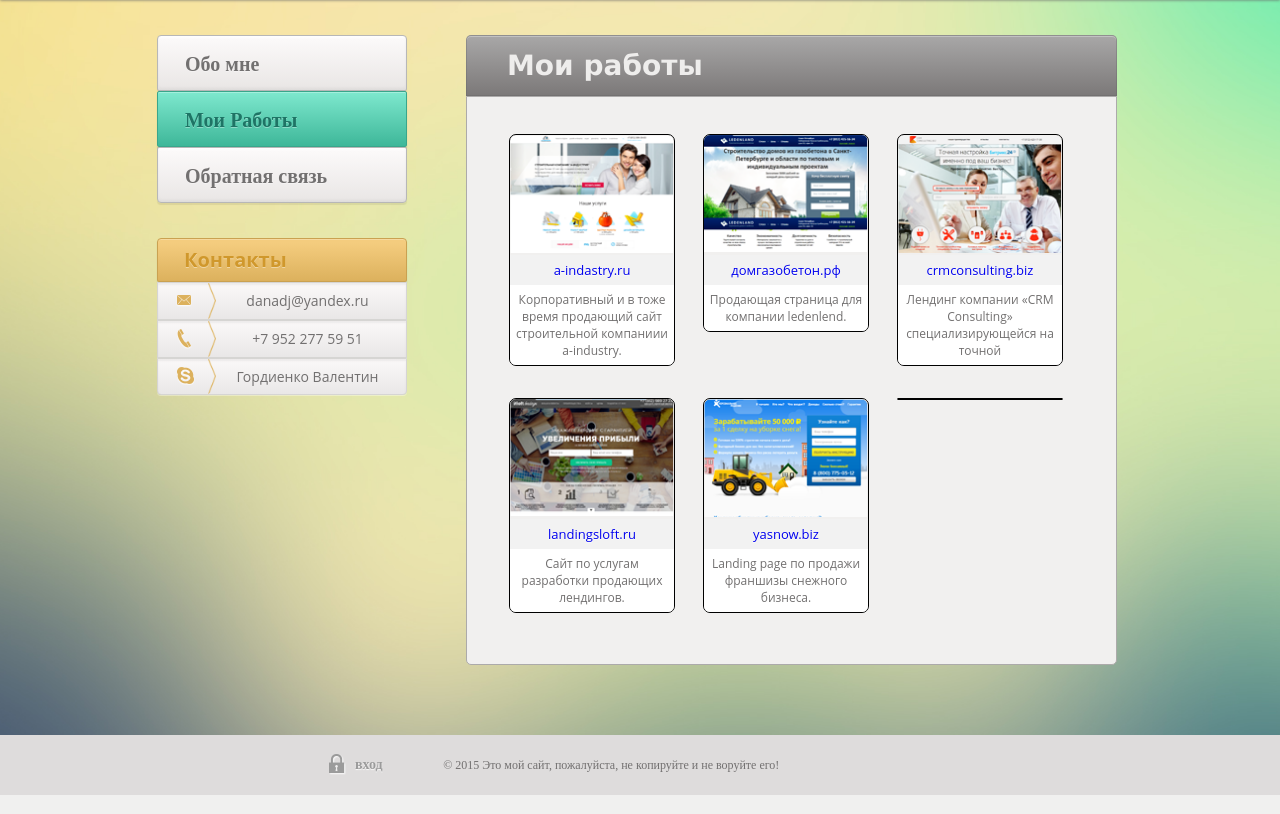
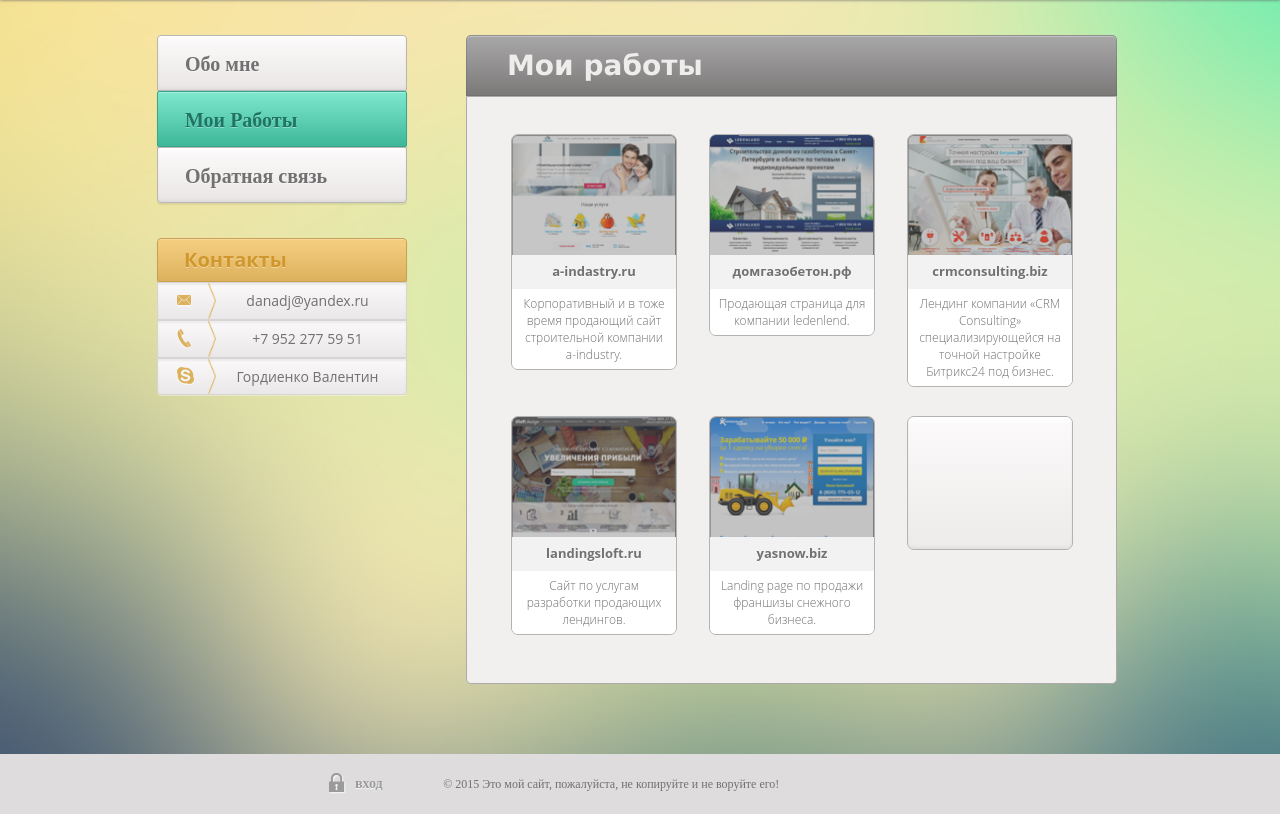
Before and after one commit to DANADJ/GVPortfolio-1, a PHP site: page /myworks.html in a window 1280 px wide. Shown: the part 97-911 px from the top of the page. Run offline with PHP 8.4, Linux system fonts and the light colour scheme; some libraries are stand-ins or nearby versions.

Commit message:
Доработал стили второй страницы

```diff
--- a/app/css/page-content.css
+++ b/app/css/page-content.css
@@ -15,7 +15,7 @@
    border: 1px solid #acaaaa;
    background-origin: border-box;
    position: relative;
-   padding: 28px;
+   padding: 28px 27px 28px 28px;
    box-sizing: padding-box;
 }
 .page-content-item-header {
@@ -161,9 +161,9 @@ display: none;
    width: 166px;
    display: block;
    float: left;
-   margin: 9px 14px 23px 14px;
+   margin: 9px 16px 20px 16px;
    padding: 0;
-   border: 1px solid;
+   border: 1px solid #b4b3b3;
    border-radius: 7px;
    box-sizing: border-box;
    overflow: hidden;
@@ -177,31 +177,72 @@ display: none;
    height: 120px;
    margin: 0;
    padding: 0;
+   background: #727070;
 }
 .myWorks-item-link-img {
    width: 100%;
+   height: 100%;
    padding: 0;
    margin: 0;
+   opacity: 0.6;
+}
+.myWorks-item-link-img:before {
+   content: "Подробнее";
+   position: relative;
+/*   left: 30px;*/
 }
 .myWorks-item-header {
-    width: 100%;
-    padding: 6px 0;
+   padding: 7px 0;
    margin: 0 auto;
    background-color: #f2f2f2;
    background-origin: border-box;
    text-align: center;
-    font: 13px "Open Sans";
+}
+.myWorks-item-header-link {
+   text-align: center;
+   font: 700 13px "Open Sans";
    color: #727070;
    text-shadow: 0px 1px 0px rgba(255, 255, 255, 0.75);
+   word-break: break-all;
 }
+
 .myWorks-item-content {
-   width: 100%;
-   padding: 6px 0;
+   padding: 6px 7px;
    margin: 0 auto;
    background-color: #ffffff;
-   font: 12px "Open Sans";
+   font: 300 12px "Open Sans";
    color: #727070;
    text-align: center;
 }
-
+.myWorks-item:hover {
+   cursor: pointer;
 }
+.myWorks-item:hover .myWorks-item-link-img {
+   opacity: 1;
+   transition-duration: 0.9s;
+}
+.add-new-project {
+   display: block;
+   height: 20px;
+   text-align: center;
+   font: 700 13px "Open Sans";
+   color: #727070;
+   text-shadow: 0px 1px 0px rgba(255, 255, 255, 0.75);
+   padding: 90px 0 22px 0;
+   margin: 0 auto;
+   background-color: #f2f2f2;
+   background-origin: border-box;
+   border-radius: 5px;
+   background-image: -moz-linear-gradient( 90deg, rgb(237,235,234) 0%, rgb(251,249,249) 94%, rgb(255,255,255) 100%);
+   background-image: -webkit-linear-gradient( 90deg, rgb(237,235,234) 0%, rgb(251,249,249) 94%, rgb(255,255,255) 100%);
+  background-image: -ms-url(../images/polaroid.png) no-repeat, linear-gradient( 90deg, rgb(237,235,234) 0%, rgb(251,249,249) 94%, rgb(255,255,255) 100%);
+  box-shadow: 0px 2px 1px 0px rgba(9, 9, 9, 0.07),inset 0px -2px 3px 0px rgba(41, 41, 41, 0.05);
+}
+.add-new-project:before {
+}
+.add-new-project:hover {
+  background-image: -moz-linear-gradient( 90deg, rgb(194,192,192) 0%, rgb(227,225,225) 87%, rgb(230,228,228) 90%, rgb(232,231,231) 100%);
+  background-image: -webkit-linear-gradient( 90deg, rgb(194,192,192) 0%, rgb(227,225,225) 87%, rgb(230,228,228) 90%, rgb(232,231,231) 100%);
+  background-image: -ms-linear-gradient( 90deg, rgb(194,192,192) 0%, rgb(227,225,225) 87%, rgb(230,228,228) 90%, rgb(232,231,231) 100%);
+  box-shadow: inset 0px -2px 3px 0px rgba(41, 41, 41, 0.05);
+}
--- a/app/myworks.html
+++ b/app/myworks.html
@@ -66,30 +66,34 @@
                      <ol class="page-content-list clearfix">
                         <li class="myWorks-item">
                            <a href="" class="myWorks-item-link"><img src="images/a-industry.png" alt="a-indastry.ru" class="myWorks-item-link-img"></a>
-                           <p class="myWorks-item-header"><a href="#" class="link-without-decorations">a-indastry.ru</a></p>
-                           <p class="myWorks-item-content">Корпоративный и в тоже время продающий сайт строительной компаниии a-industry.</p>
+<!--                           <p class="hover-link">Подробнее</p>-->
+                           <p class="myWorks-item-header"><a href="#" class="link-without-decorations myWorks-item-header-link">a-indastry.ru</a></p>
+                           <p class="myWorks-item-content">Корпоративный и в тоже время продающий сайт строительной компании a-industry.</p>
                         </li>
                         <li class="myWorks-item">
                            <a href="#" class="myWorks-item-link"><img src="images/domgazobeton.png" alt="домгазобетон.рф" class="myWorks-item-link-img"></a>
-                           <p class="myWorks-item-header"><a href="#" class="link-without-decorations">домгазобетон.рф</a></p>
+                           <p class="myWorks-item-header"><a href="#" class="link-without-decorations myWorks-item-header-link">домгазобетон.рф</a></p>
                            <p class="myWorks-item-content">Продающая страница для компании ledenlend.</p>
                         </li>
                         <li class="myWorks-item">
                            <a href="" class="myWorks-item-link"><img src="images/crmconsulting.png" alt="crmconsulting.biz" class="myWorks-item-link-img"></a>
-                           <p class="myWorks-item-header"><a href="#" class="link-without-decorations">crmconsulting.biz</a></p>
-                           <p class="myWorks-item-content">Лендинг компании «СRM Consulting» специализирующейся на точной </p>
+                           <p class="myWorks-item-header"><a href="#" class="link-without-decorations myWorks-item-header-link">crmconsulting.biz</a></p>
+                           <p class="myWorks-item-content">Лендинг компании «СRM Consulting» специализирующейся на точной настройке Битрикс24 под бизнес.</p>
                         </li>
                         <li class="myWorks-item">
                            <a href="" class="myWorks-item-link"><img src="images/landingsloft.png" alt="landingsloft.ru" class="myWorks-item-link-img"></a>
-                           <p class="myWorks-item-header"><a href="#" class="link-without-decorations">landingsloft.ru</a></p>
+                           <p class="myWorks-item-header"><a href="#" class="link-without-decorations myWorks-item-header-link">landingsloft.ru</a></p>
                            <p class="myWorks-item-content">Сайт по услугам разработки продающих лендингов.</p>
                         </li>
                         <li class="myWorks-item">
                            <a href="" class="myWorks-item-link"><img src="images/yasnow.png" alt="yasnow.biz" class="myWorks-item-link-img"></a>
-                           <p class="myWorks-item-header"><a href="#" class="link-without-decorations">yasnow.biz</a></p>
+                           <p class="myWorks-item-header"><a href="#" class="link-without-decorations myWorks-item-header-link">yasnow.biz</a></p>
                            <p class="myWorks-item-content">Landing page по продажи франшизы снежного бизнеса.</p>
                         </li>
                         <li class="myWorks-item">
+                           <a href="#" class="link-without-decorations add-new-project">
+
+                           </a>
                         </li>
                      </ol>
                   </div>
```
Also changed, not shown: app/images/polaroid-hover.png (added), app/images/polaroid.png (added). Lines whose indentation alone changed are shown as unchanged.
